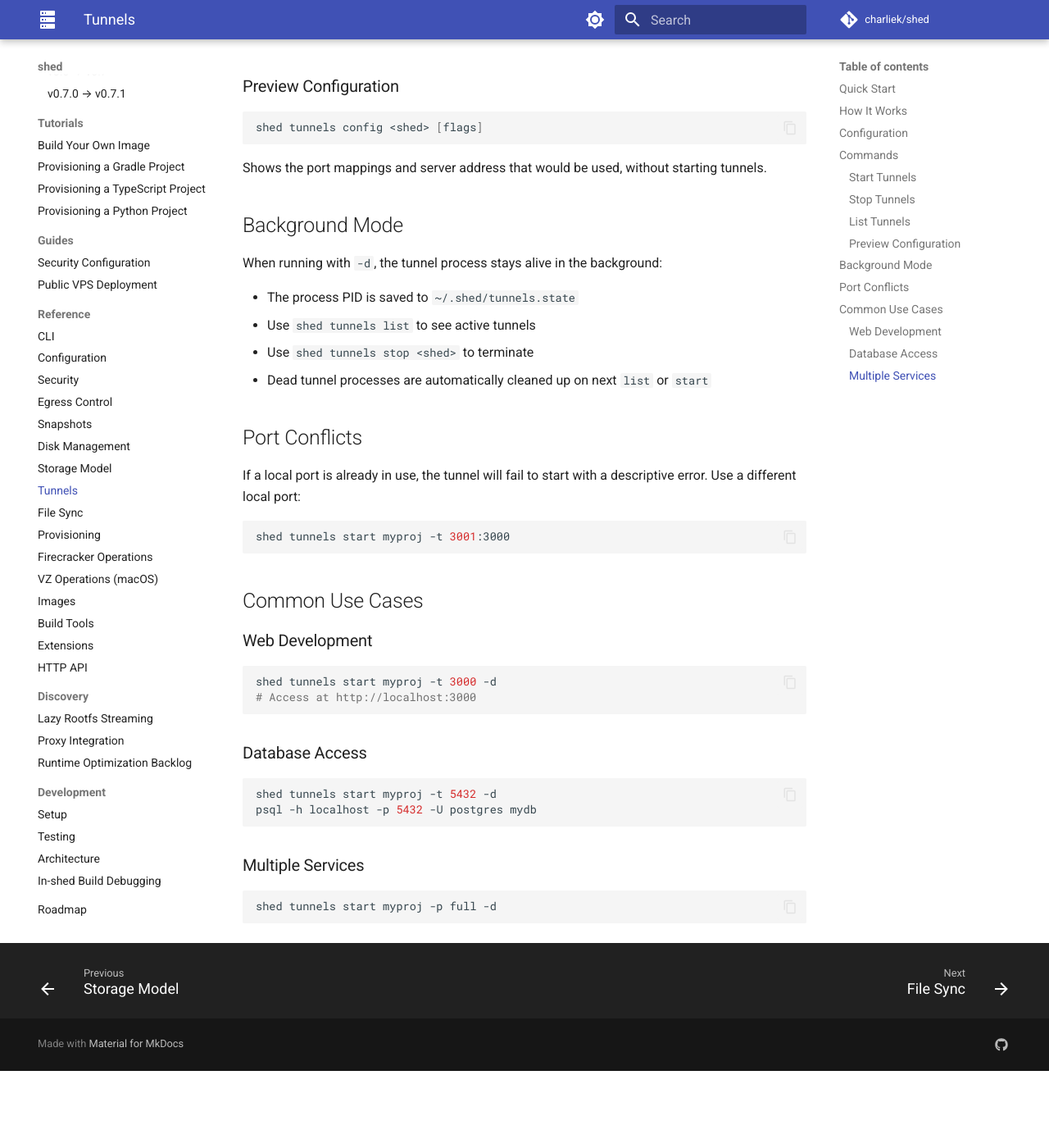
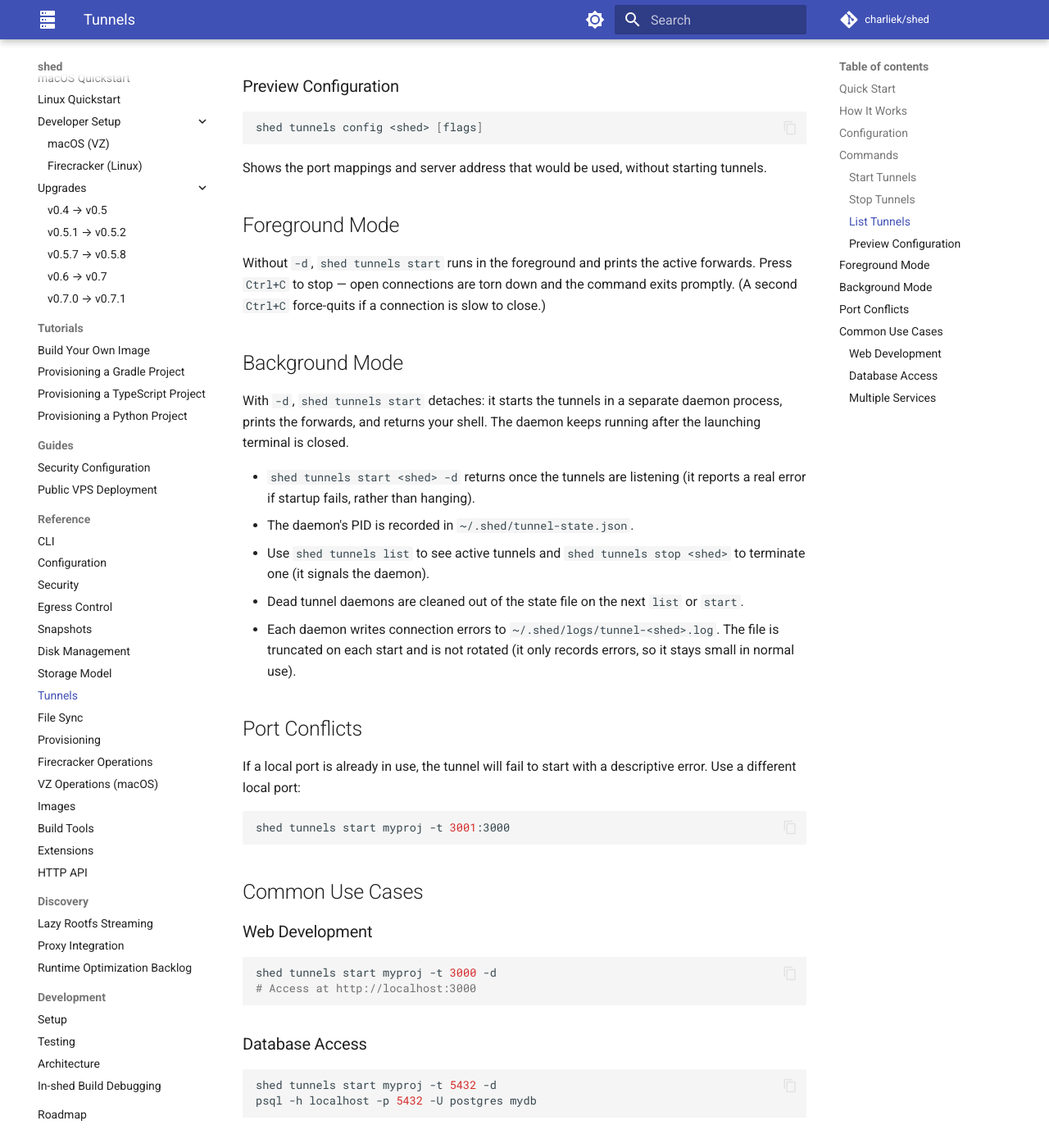
Before and after one commit to charliek/shed, an MkDocs documentation site: the page built from docs/reference/tunnels.md, in a window 1280 px wide and 1400 px high, scrolled down 2506 px. Shown: the whole window at 82% size. Built offline with MkDocs 1.6.1 and Material for MkDocs 9.7.7, drawn with Linux system fonts in a browser that asks for light colours; comment, search, counter and statistics services are not loaded; before the commit the page ends 3812 px from its top, so only the background shows below that.

Commit message:
docs(tunnels): correct background-mode docs for real detachment
The tunnels docs described a detachment that didn't happen and pointed at
the wrong state file. Update them for the implemented behavior (issue #223):

- Background mode now truly detaches; document that the daemon outlives the
  terminal, that `start -d` returns once listening (and reports startup
  errors instead of hanging), and the per-shed log at
  ~/.shed/logs/tunnel-<shed>.log (truncated each start, not rotated).
- Fix the state-file path: ~/.shed/tunnels.state -> ~/.shed/tunnel-state.json.
- Document foreground Ctrl+C clean shutdown.
- cli.md: clarify -d detaches and cross-link Background Mode.

Co-Authored-By: Claude Opus 4.8 (1M context) <noreply@anthropic.com>

```diff
--- a/docs/reference/tunnels.md
+++ b/docs/reference/tunnels.md
@@ -111,14 +111,29 @@ shed tunnels config <shed> [flags]
 
 Shows the port mappings and server address that would be used, without starting tunnels.
 
+## Foreground Mode
+
+Without `-d`, `shed tunnels start` runs in the foreground and prints the active
+forwards. Press `Ctrl+C` to stop — open connections are torn down and the
+command exits promptly. (A second `Ctrl+C` force-quits if a connection is slow
+to close.)
+
 ## Background Mode
 
-When running with `-d`, the tunnel process stays alive in the background:
+With `-d`, `shed tunnels start` detaches: it starts the tunnels in a separate
+daemon process, prints the forwards, and returns your shell. The daemon keeps
+running after the launching terminal is closed.
 
-- The process PID is saved to `~/.shed/tunnels.state`
-- Use `shed tunnels list` to see active tunnels
-- Use `shed tunnels stop <shed>` to terminate
-- Dead tunnel processes are automatically cleaned up on next `list` or `start`
+- `shed tunnels start <shed> -d` returns once the tunnels are listening (it
+  reports a real error if startup fails, rather than hanging).
+- The daemon's PID is recorded in `~/.shed/tunnel-state.json`.
+- Use `shed tunnels list` to see active tunnels and `shed tunnels stop <shed>`
+  to terminate one (it signals the daemon).
+- Dead tunnel daemons are cleaned out of the state file on the next `list` or
+  `start`.
+- Each daemon writes connection errors to `~/.shed/logs/tunnel-<shed>.log`. The
+  file is truncated on each start and is not rotated (it only records errors, so
+  it stays small in normal use).
 
 ## Port Conflicts
 
```
Also changed, not shown: docs/reference/cli.md (+6 -1 lines).
